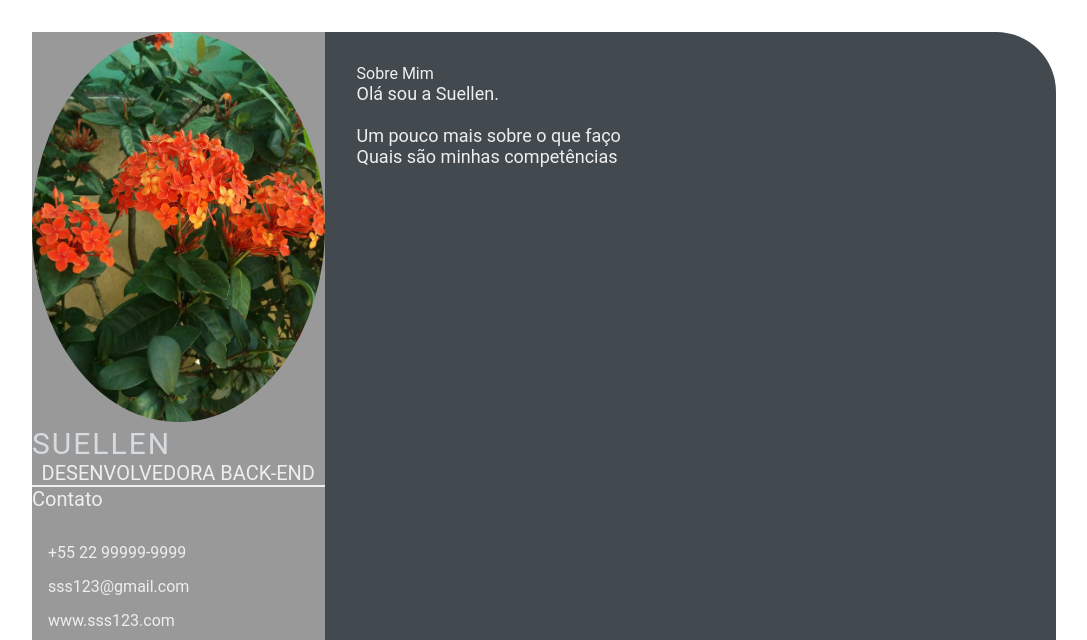
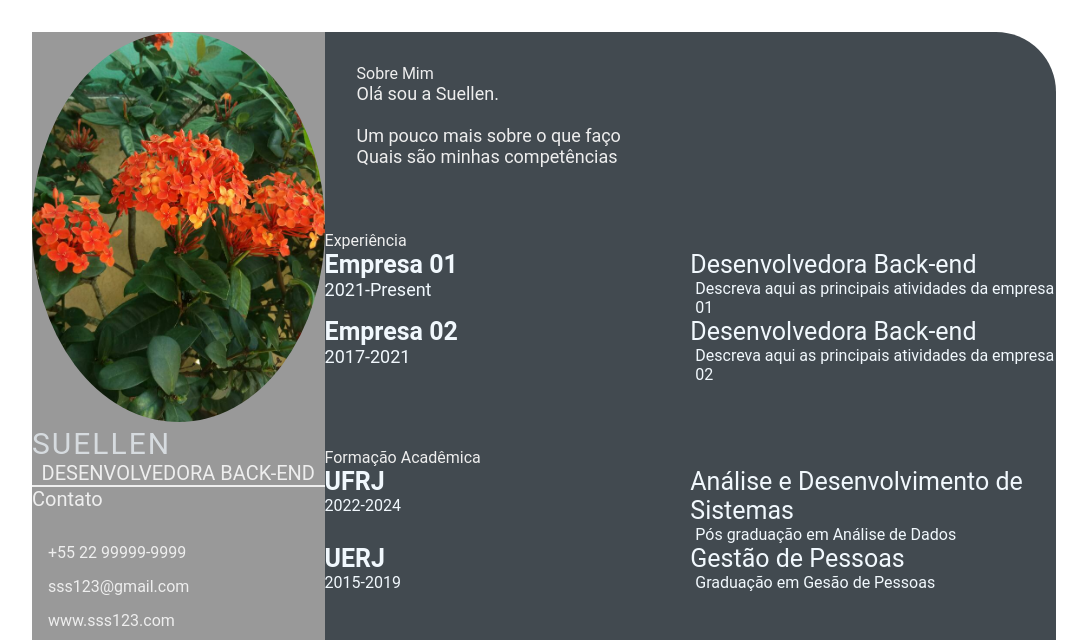
Before and after one commit to souper87/souper87.github.io, a plain HTML site: page index.html in a window 1280 px wide. Shown: the top 640 px of the page, without its empty margins (96-1183 px from the left). Drawn offline with Linux system fonts and the light colour scheme.

Commit message:
feature: add index.html and style.css

```diff
--- a/index.html
+++ b/index.html
@@ -1,5 +1,6 @@
 <!DOCTYPE html>
 <html lang="en">
+
 <head>
     <meta charset="UTF-8">
     <meta http-equiv="X-UA-Compatible" content="IE=edge">
@@ -9,6 +10,7 @@
     <link rel="stylesheet" href="style.css">
 
 </head>
+
 <body>
     <main class="resume-contents">
         <section class="left-section">
@@ -30,8 +32,12 @@
                 <div class="skills">
                     <p class="left-title">Skills</p>
                     <ul>
-                        <li><p>HTML, CSS, Git & GitHub</p></li>
-                        <li><p>Linux</p></li>
+                        <li>
+                            <p>HTML, CSS, Git & GitHub</p>
+                        </li>
+                        <li>
+                            <p>Linux</p>
+                        </li>
                     </ul>
                 </div>
             </section>
@@ -47,7 +53,58 @@
                     </p>
                 </section>
             </div>
+            <section class="experience gap">
+                <div class="right-title">Experiência</div>
+                <div class="experience-contents">
+                    <div class="exp-left">
+                        <p class="exp-company-name">Empresa 01</p>
+                        <p class="exp-time-period">2021-Present</p>
+                    </div>
+                    <div class="exp-right">
+                        <p class="exp-position">Desenvolvedora Back-end</p>
+                        <p class="exp-desc">
+                            Descreva aqui as principais atividades da empresa 01
+                        </p>
+                    </div>
+                    <div class="exp-left">
+                        <p class="exp-company-name">Empresa 02</p>
+                        <p class="exp-time-period">2017-2021</p>
+                    </div>
+                    <div class="exp-right">
+                        <p class="exp-position">Desenvolvedora Back-end</p>
+                        <p class="exp-desc">
+                            Descreva aqui as principais atividades da empresa 02
+                        </p>
+                    </div>
+                </div>
+            </section>
+            <section class="education gap">
+                <div class="right-title">Formação Acadêmica</div>
+                <div class="education-contents">
+                    <div class="education-left">
+                        <p class="education-school-name">UFRJ</p>
+                        <p class="education-time-period">2022-2024</p>
+                    </div>
+                    <div class="education-right">
+                        <p class="education-subject">Análise e Desenvolvimento de Sistemas</p>
+                        <p class="education-desc">
+                            Pós graduação em Análise de Dados
+                        </p>
+                    </div>
+                    <div class="education-left">
+                        <p class="education-school-name">UERJ</p>
+                        <p class="education-time-period">2015-2019</p>
+                    </div>
+                    <div class="education-right">
+                        <p class="education-subject">Gestão de Pessoas</p>
+                        <p class="education-desc">
+                            Graduação em Gesão de Pessoas
+                        </p>
+                    </div>
+                </div>
+            </section>
         </section>
     </main>
 </body>
+
 </html>
--- a/style.css
+++ b/style.css
@@ -101,3 +101,38 @@
     font-size: 18px;
     color: #eeeeee;
 }
+
+.experience-contents,
+.education-contents,
+.awards-contents {
+    display: grid;
+    grid-template-columns: repeat(2, 1fr);
+    padding-bottom: 2rem;
+    color: #F1F8FD;
+}
+
+.exp-company-name,
+.education-school-name,
+.awards-company-name {
+    font-size: 25px;
+    font-weight: bold;
+}
+
+.exp-time-period,
+.educationp-time-period,
+.awards-time-period {
+    font-size: 18px;
+}
+
+.exp-position,
+.education-subject,
+.awards-name {
+    font-size: 25px;
+}
+
+.exp-desc,
+.education-desc,
+.awards-desc {
+    font-size: 16px;
+    padding-left: 5px;
+}
```
Lines whose indentation alone changed are shown as unchanged.
